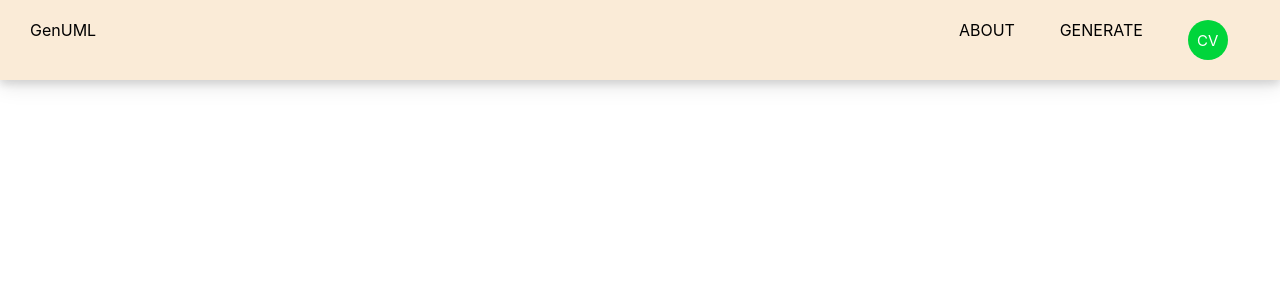
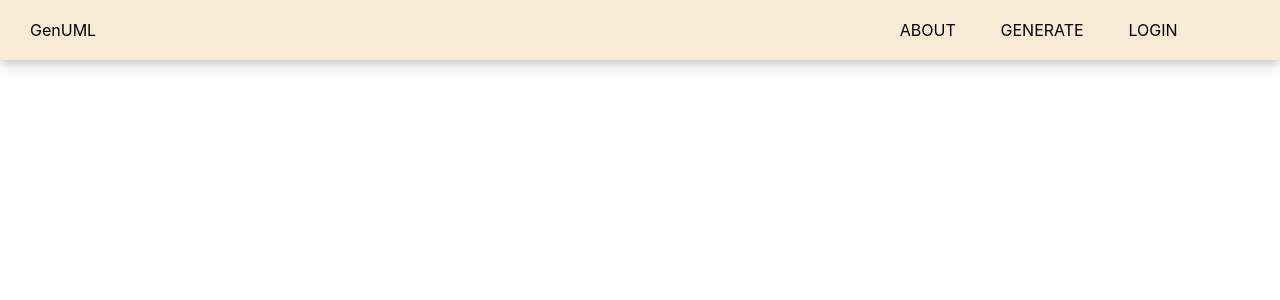
Before and after one commit to RukshanDias/GenUml, a React (Create React App) app in the folder client/: page / in a window 1280 px wide. Shown: the top 300 px of the page. Built offline with nearby package versions, Linux system fonts and the light colour scheme.

Commit message:
create Router for Home
create react-router for the home page. update the profile icon.

```diff
--- a/client/src/App.js
+++ b/client/src/App.js
@@ -1,10 +1,19 @@
 import './App.css';
-import Navbar from './components/nav/navbar/Navbar.js'
+import Navbar from './components/nav/navbar/Navbar.js';
+import Home from './pages/Home/Home.js'
+import { BrowserRouter as Router, Routes, Route } from 'react-router-dom';
 
 function App() {
   return (
     <div className="App">
-      <Navbar isLogin={true}/>
+      <Router>
+        <Routes>
+          <Route path="/" element={<Home />} />
+          <Route path="/services" element={<Home />} />
+          {/* <Route path="/products" element={<Products />} />
+      <Route path="/sign-up" element={<SignUp />} /> */}
+        </Routes>
+      </Router>
     </div>
   );
 }
--- a/client/src/components/nav/navbar/Navbar.css
+++ b/client/src/components/nav/navbar/Navbar.css
@@ -16,6 +16,7 @@
   flex-flow: row nowrap;
   justify-content: end;
   margin-left: auto;
+  margin-right: 50px;
   row-gap: 70px;
 }
 
@@ -27,12 +28,21 @@
   cursor: pointer;
 }
 
+.profile{
+  display: flex;
+}
+.profile p{
+  font-weight: bold;
+}
+
 /* Profile Icon */
 .profile-circle {
+  position: absolute;
+  top: 12px;
+  right: 50px;
   display: inline-block;
   background-color: #00d53b;
   border-radius: 50%;
-  bottom: 22px;
 }
 
 .circle-inner {
--- a/client/src/components/nav/navbar/Navbar.js
+++ b/client/src/components/nav/navbar/Navbar.js
@@ -20,12 +20,15 @@
                 <div className='generate'>Generate</div>
 
                 {isLoggedIn ? (
-                    <React.Fragment>
+                    // <React.Fragment>
+                    <div className='profile'>
+                        <p className='profile-name'>Rukshan</p>
                         <div className="profile-circle" onClick={() => setIsAccountBoxOpen(!isAccountBoxOpen)}>
                             <p className="circle-inner">CV</p>
                         </div>
                         {isAccountBoxOpen && <AccountBox />}
-                    </React.Fragment>
+                    </div>
+                    //</React.Fragment>
                 ) : (
                     < div className='login'>Login</div>
                 )}
--- /dev/null
+++ b/client/src/pages/Home/Home.js
@@ -0,0 +1,15 @@
+import React from 'react'
+import Navbar from '../../components/nav/navbar/Navbar'
+
+const Home = () => {
+    return (
+        <div>
+            <Navbar />
+            <div className='home-body'>
+
+            </div>
+        </div>
+    )
+}
+
+export default Home
```
